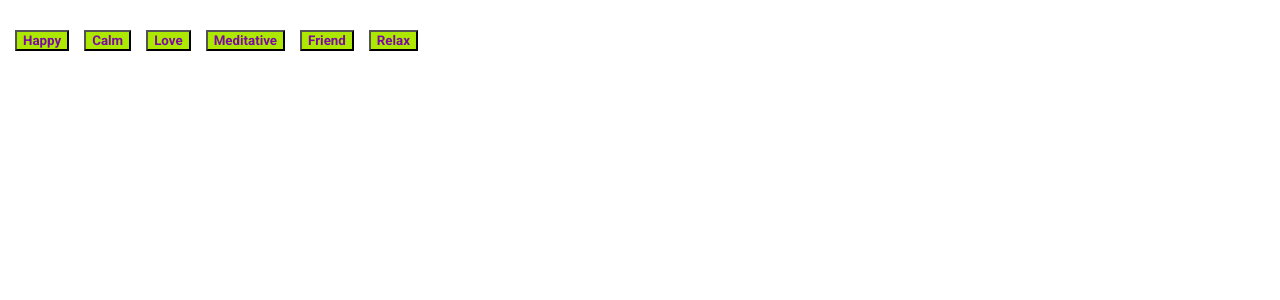
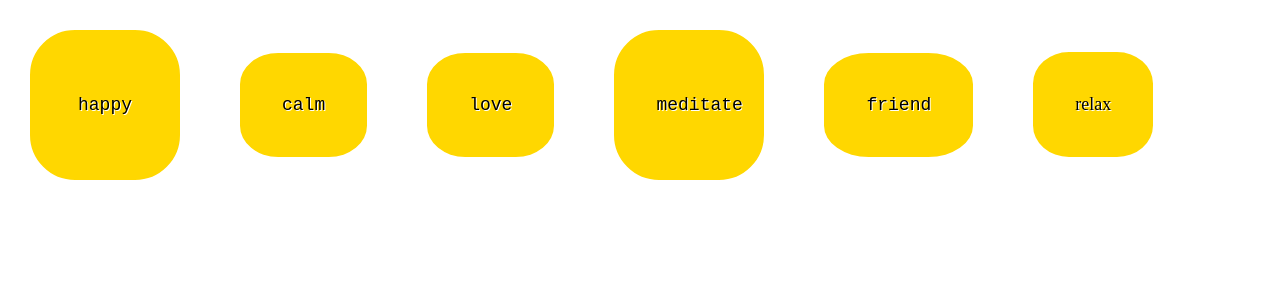
Before and after one commit to fetch-ART/fetch-art-fe, a React (Create React App) app: page /list in a window 1280 px wide. Shown: the top 300 px of the page. Built offline with nearby package versions, Linux system fonts and the light colour scheme.

Commit message:
saving before master pull

```diff
--- a/src/HomePage.js
+++ b/src/HomePage.js
@@ -10,21 +10,23 @@ export default class HomePage extends Component {
         return (
             <div>
 
-            <div className='nav-buttons' >
-            <NavSignUp history={this.props.history} />
-            </div>
+                <section className='nav-buttons' >
+                <NavSignUp history={this.props.history} />
+                </section>
 
-        <div className='center-elements'>
-            <img src={ Logo } alt=''/>
+                <div className='center-elements'>
+                    <img src={ Logo } alt=''/>
 
-            <div className="about-app">
+                    <section className="about-app">
 
 
-                <p>This is an app made for those seeking a meditative space to find images inspired by a mood and to create a personalized favorites gallery.</p>
+                        <p>Made for those seeking a meditative space inspired by the emotions of every day.</p>
+                        <p>Find art that brings you joy in these wild, wild times.</p>
+                        <p>This app is brought to you by Feelings.</p>
 
+                    </section>
+                </div>
 
-            </div>
-            </div>
             </div>
         )
     }
--- a/src/MoodButtonPage.css
+++ b/src/MoodButtonPage.css
@@ -0,0 +1,136 @@
+.button-div {
+
+    display: inline-block;
+    /* padding: 0.3em 1.2em;
+    margin:0 0.1em 0.1em 0;
+    border:0.16em solid rgba(255,255,255,0);
+    border-radius:2em;
+    box-sizing: border-box;
+    text-decoration:none;
+    font-family:'Roboto',sans-serif;
+    font-weight:300;
+    color:#FFFFFF;
+    text-shadow: 0 0.04em 0.04em rgba(0,0,0,0.35);
+    text-align:center;
+    transition: all 0.2s; */
+
+
+}
+
+.happy-button {
+    margin: 30px;
+    padding: 40px;
+    font-size: large;
+    text-transform: lowercase;
+    border-radius: 30%;
+    border: solid 2px;
+    border-color: gold;
+    background-color: gold;
+    color: black;
+    text-shadow: 1px 1px white;
+    font-family: 'DM Mono', monospace;
+    width: 150px;
+    height: 150px;
+
+}
+
+.happy-button:hover {
+    cursor: pointer;
+    background-color: pink;
+}
+
+.calm-button {
+    margin: 30px;
+    padding: 40px;
+    font-size: large;
+    text-transform: lowercase;
+    border-radius: 30%;
+    border: solid 2px;
+    border-color: gold;
+    background-color: gold;
+    color: black;
+    text-shadow: 1px 1px white;
+    font-family: 'DM Mono', monospace;
+
+}
+
+.calm-button:hover {
+    cursor: pointer;
+    background-color: pink;
+}
+.love-button {
+    margin: 30px;
+    padding: 40px;
+    font-size: large;
+    text-transform: lowercase;
+    border-radius: 30%;
+    border: solid 2px;
+    border-color: gold;
+    background-color: gold;
+    color: black;
+    text-shadow: 1px 1px white;
+    font-family: 'DM Mono', monospace;
+
+}
+.love-button:hover {
+    cursor: pointer;
+    background-color: pink;
+}
+.med-button {
+    margin: 30px;
+    padding: 40px;
+    font-size: large;
+    text-transform: lowercase;
+    border-radius: 30%;
+    border: solid 2px;
+    border-color: gold;
+    background-color: gold;
+    color: black;
+    text-shadow: 1px 1px white;
+    font-family: 'DM Mono', monospace;
+    width: 150px;
+    height: 150px;
+    text-align: center;
+
+}
+.med-button:hover {
+    cursor: pointer;
+    background-color: pink;
+}
+
+.friend-button {
+    margin: 30px;
+    padding: 40px;
+    font-size: large;
+    text-transform: lowercase;
+    border-radius: 30%;
+    border: solid 2px;
+    border-color: gold;
+    background-color: gold;
+    color: black;
+    text-shadow: 1px 1px white;
+    font-family: 'DM Mono', monospace;
+
+}
+.friend-button:hover {
+    cursor: pointer;
+    background-color: pink;
+}
+
+.relax-button {
+    margin: 30px;
+    padding: 40px;
+    font-size: large;
+    text-transform: lowercase;
+    border-radius: 30%;
+    border: solid 2px;
+    border-color: gold;
+    background-color: gold;
+    color: black;
+    text-shadow: 1px 1px white;
+    font-family: 'Abril Fatface', cursive;
+}
+.relax-button:hover {
+    cursor: pointer;
+    background-color: pink;
+}
--- a/src/MoodButtonPage.js
+++ b/src/MoodButtonPage.js
@@ -2,6 +2,7 @@ import React, { Component } from 'react'
 import request from 'superagent'
 // import { Link } from 'react-router-dom'
 import ListItem from './ListItem.js'
+import './MoodButtonPage.css'
 
 export default class MoodButtonPage extends Component {
     state = {
@@ -30,14 +31,16 @@ export default class MoodButtonPage extends Component {
         console.log(this.state.searchQuery)
         console.log(this.state.data);
         return (
-            <div>
-                <button className='mood-button' onClick={ () => this.handleClick('happy')}>Happy</button>
-                <button className='mood-button' onClick={ () => this.handleClick('calm')}>Calm</button>
-                <button className='mood-button' onClick={ () => this.handleClick('love')}>Love</button>
-                <button className='mood-button' onClick={ () => this.handleClick('meditative')}>Meditative</button>
-                <button className='mood-button' onClick={ () => this.handleClick('friend')}>Friend</button>
-                <button className='mood-button' onClick={ () => this.handleClick('relax')}>Relax</button>
 
+                <div className='button-div'>
+                    <button className='happy-button' onClick={ () => this.handleClick('happy')}>Happy</button>
+                    <button className='calm-button' onClick={ () => this.handleClick('calm')}>Calm</button>
+                    <button className='love-button' onClick={ () => this.handleClick('love')}>Love</button>
+                    <button className='med-button' onClick={ () => this.handleClick('meditative')}>Meditate</button>
+                    <button className='friend-button' onClick={ () => this.handleClick('friend')}>Friend</button>
+                    <button className='relax-button' onClick={ () => this.handleClick('relax')}>Relax</button>
+
+                <div className='mood-images-div'>
                     {
                         this.state.data.map(item => {
                             return  <div>
@@ -45,8 +48,11 @@ export default class MoodButtonPage extends Component {
                             </div>
                         })
                     }
+                </div>
+
 
                 </div>
+
         )
     }
 }
--- a/src/NavSignUp.css
+++ b/src/NavSignUp.css
@@ -1,4 +1,4 @@
-button {
+.home-buttons {
     margin-top: 30px;
     margin-left: 15px;
     background-color: rgb(173, 233, 0);
@@ -8,12 +8,12 @@ button {
     cursor: pointer;
     }
 
-button:hover{
+.home-buttons:hover{
     background-color: rgb(254, 206, 99);
     color: rgb(211, 38, 104);
 }
 
-.nav-buttons {
+ /* .nav-buttons {
     border: 2px, black;
     display: flex;
     align-items: flex-start;
@@ -23,7 +23,7 @@ button:hover{
   .about-app {
       width: 75%;
       text-align: center;
-  }
+  } */
 
   img {
     width: 500px;
--- a/src/NavSignUp.js
+++ b/src/NavSignUp.js
@@ -15,11 +15,10 @@ export default class NavSignUp extends Component {
     render() {
         console.log(this.props)
         return (
-            <div>
+            <div className='links-home'>
+                <button className='home-buttons' onClick={ this.handleSignUpClick }> Sign Up / Login </button>
 
-                <button onClick={ this.handleSignUpClick }> Sign Up / Login </button>
-
-                 <button onClick={ this.handleAboutUsClick }> About Us </button>
+                 <button className='home-buttons' onClick={ this.handleAboutUsClick }> About Us </button>
             </div>
         )
     }
```
Lines whose indentation alone changed are shown as unchanged.
